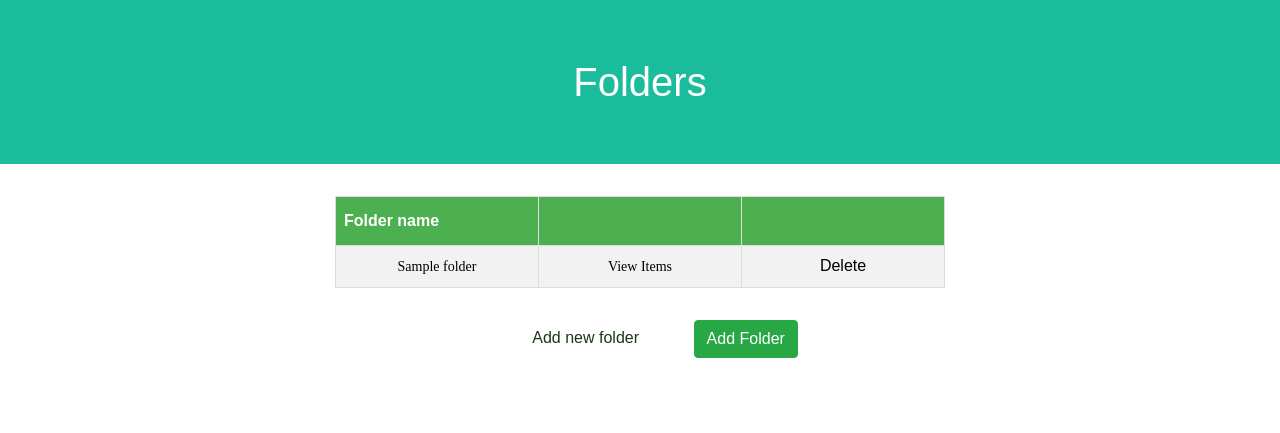
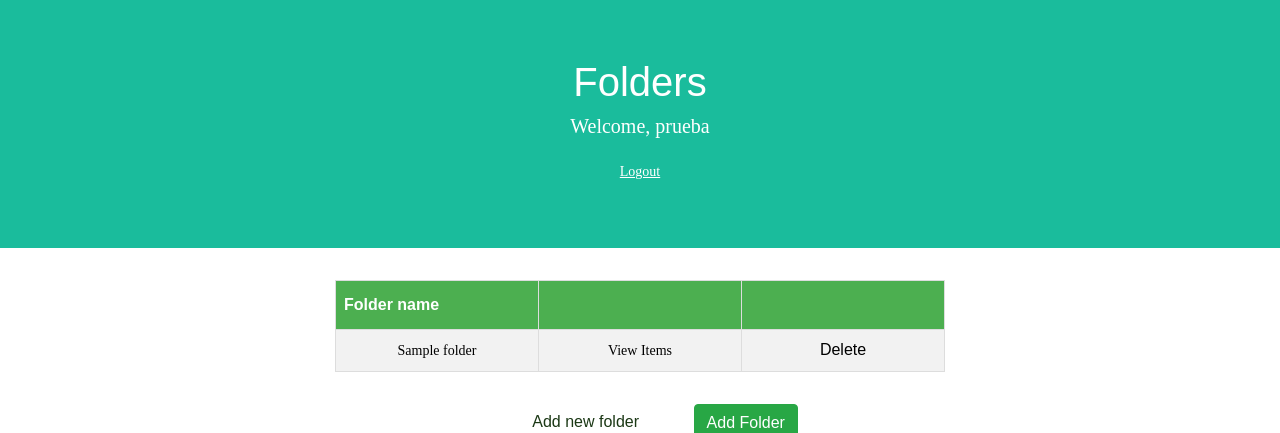
Before and after one commit to LombaC97/ToDoList, a Django app: page /toDoList/folders/ in a window 1280 px wide. Shown: the top 433 px of the page. Run offline with Django 3.2, Linux system fonts and the light colour scheme; a user stored in the database is signed in; tables that the repository leaves empty hold one stand-in row (values such as "Sample post"); some libraries are stand-ins or nearby versions; some web fonts are replaced.

Commit message:
Agregado boton de Logout y nombre del usuario en folders

```diff
--- a/accounts/views.py
+++ b/accounts/views.py
@@ -3,6 +3,7 @@ from django.shortcuts import render
 from django.contrib.auth import login, authenticate
 from django.contrib.auth.forms import UserCreationForm, AuthenticationForm
 from django.shortcuts import render, redirect
+from django.urls import reverse_lazy
 # Create your views here.
 
 
@@ -17,5 +18,6 @@ def sign_up_view(request):
             password = form.cleaned_data.get('password1')
             user = authenticate(username=username, password=password)
             login(request, user)
+            return redirect(reverse_lazy('folders'))
 
     return render(request, 'registration/signup.html', {'form': form})
--- a/ensolvers/settings.py
+++ b/ensolvers/settings.py
@@ -128,3 +128,5 @@ STATICFILES_DIRS = [os.path.join(BASE_DIR,'static'),]
 
 LOGIN_REDIRECT_URL = '/toDoList/folders'
 LOGIN_URL = '/accounts/login'
+
+LOGOUT_REDIRECT_URL = '/accounts/login'
--- a/ensolvers/urls.py
+++ b/ensolvers/urls.py
@@ -16,12 +16,14 @@ Including another URLconf
 from django.contrib import admin
 from django.urls import path, include
 from django.conf import settings
-from django.conf.urls.static import static
+from django.views.generic.base import RedirectView
+#from django.conf.urls.static import static
 
 urlpatterns = [
+    path('', RedirectView.as_view(url='accounts/login')),
     path('admin/', admin.site.urls),
     path('accounts/', include('accounts.urls')),
     path('accounts/', include('django.contrib.auth.urls')),
     path('toDoList/', include('to_do_list.urls'))
 
-] + static(settings.STATIC_URL, document_root=settings.STATIC_ROOT)
+] #+ static(settings.STATIC_URL, document_root=settings.STATIC_ROOT)
--- a/templates/folders_atoms/base.html
+++ b/templates/folders_atoms/base.html
@@ -40,6 +40,16 @@
     color: white;
     font-size: 30px;
 }
+.header a{
+    color: white;
+    text-decoration: underline;
+}
+
+.header p{
+    color: white;
+    font-size: 20px;
+    padding-top: 5px;
+}
 
 .container {
     width: 50%;
@@ -81,6 +91,8 @@ input{
 <body>
 	<div class="header">
        <h1>Folders</h1>
+       <p>Welcome, {{username}}</p>
+       <a href="{% url 'logout' %}">Logout</a>
     </div>
 
 		<div class="container" >
--- a/to_do_list/views.py
+++ b/to_do_list/views.py
@@ -13,7 +13,7 @@ def display_folders(request):
     folders = Folder.objects.filter(user_id = request.user)
     print('FOOOOOLDEEEEEEEEEERSSSSSSSSSS')
     print(folders)
-    return render(request, 'folders_atoms/base.html', {"folders": folders})
+    return render(request, 'folders_atoms/base.html', {"folders": folders, "username": request.user.username})
 
 @login_required
 def delete_folder(request):
```
